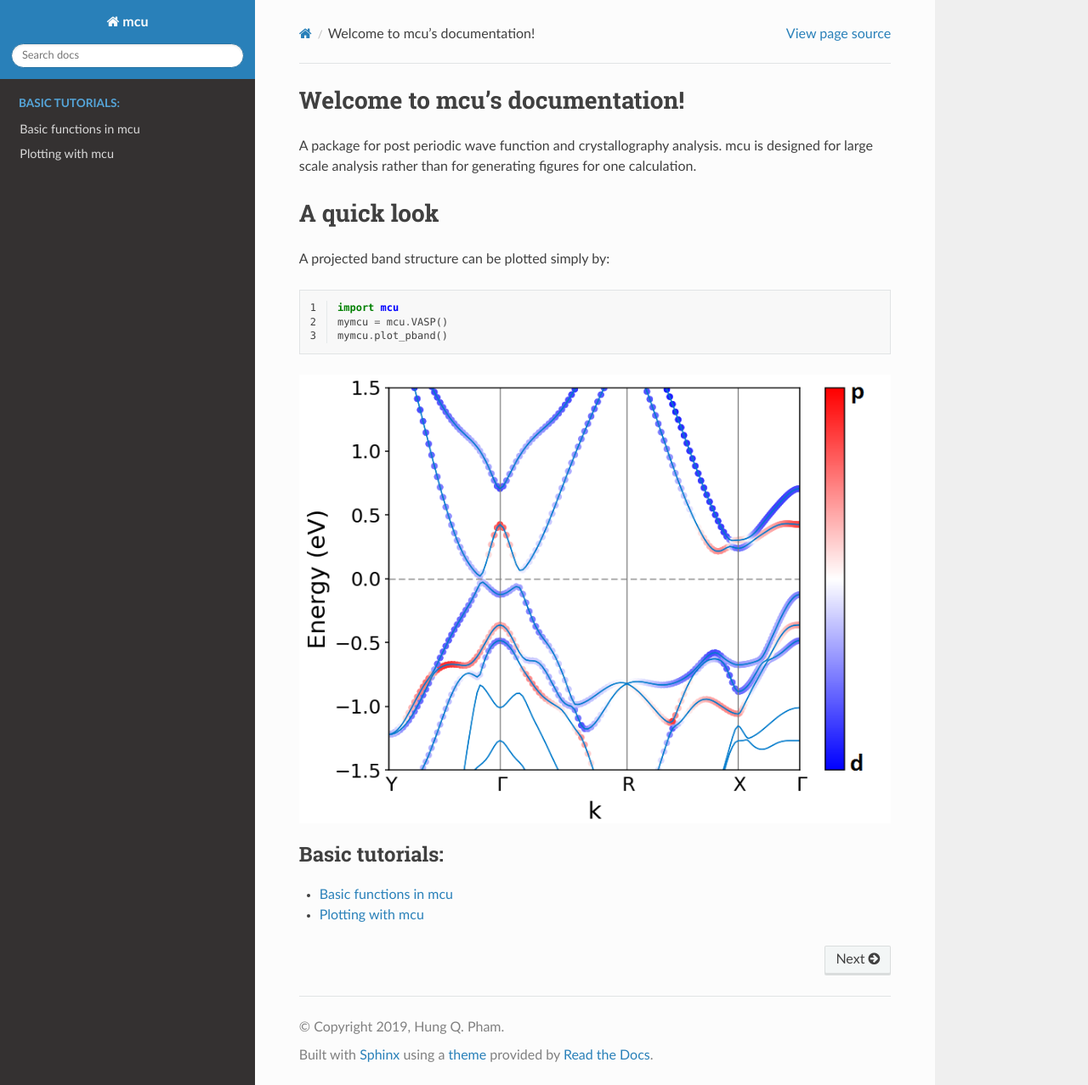
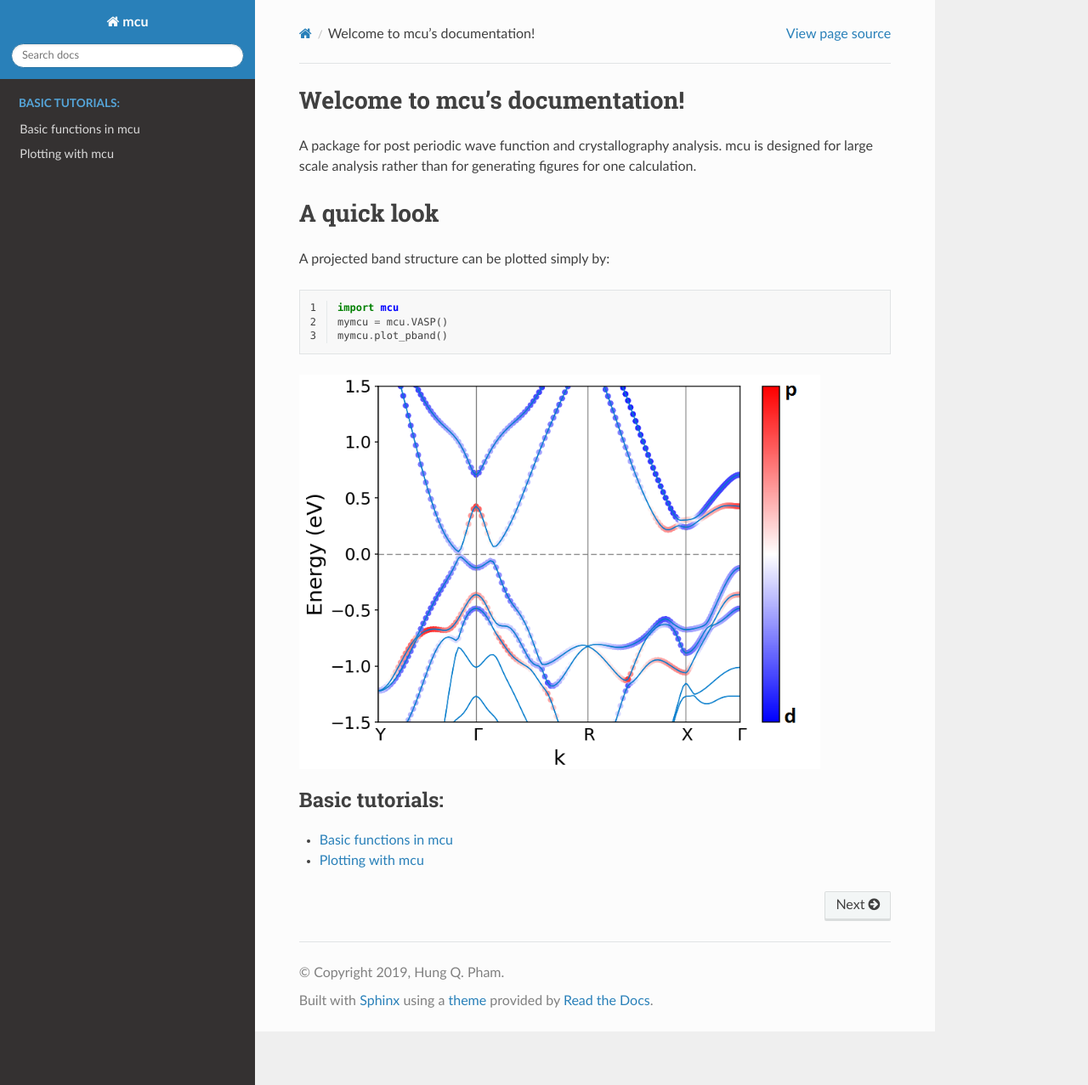
Before and after one commit to hungpham2017/mcu, a Sphinx documentation site: the page built from docs/source/index.rst, in a window 1280 px wide and 1277 px high. Shown: the whole window at 85% size. Built offline with Sphinx 7.4.7 and the Read the Docs theme 2.0.0, drawn with Linux system fonts in a browser that asks for light colours.

Commit message:
Adding pages

```diff
--- a/docs/source/index.rst
+++ b/docs/source/index.rst
@@ -14,6 +14,7 @@ A projected band structure can be plotted simply by:
    mymcu.plot_pband()
 
 .. image:: ../image/MoS2.png
+   :scale: 80 %
 
 .. toctree::
    :maxdepth: 2
```
Also changed, not shown: 4 other files.
